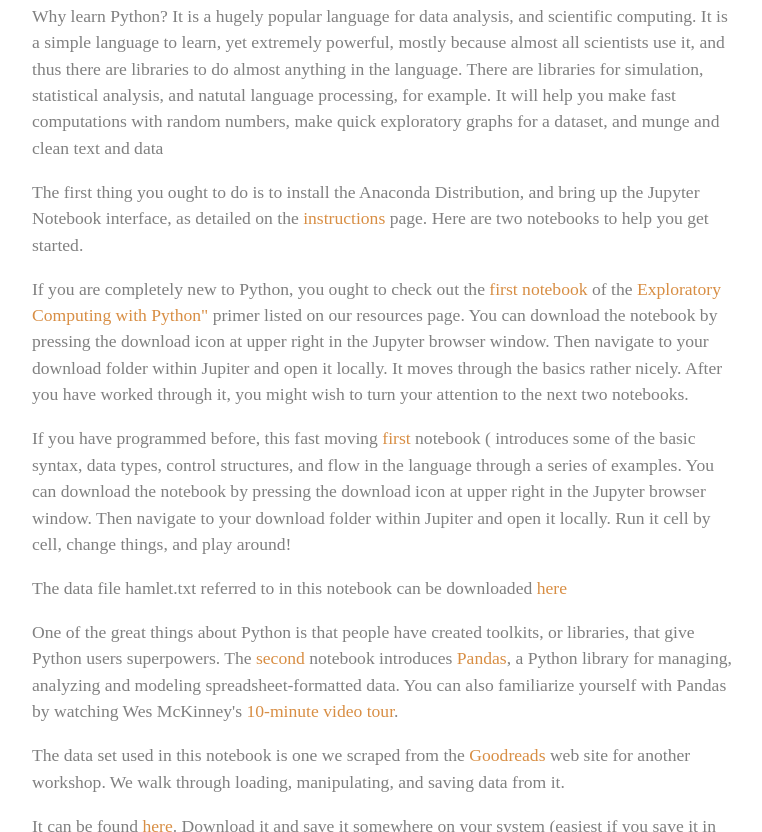
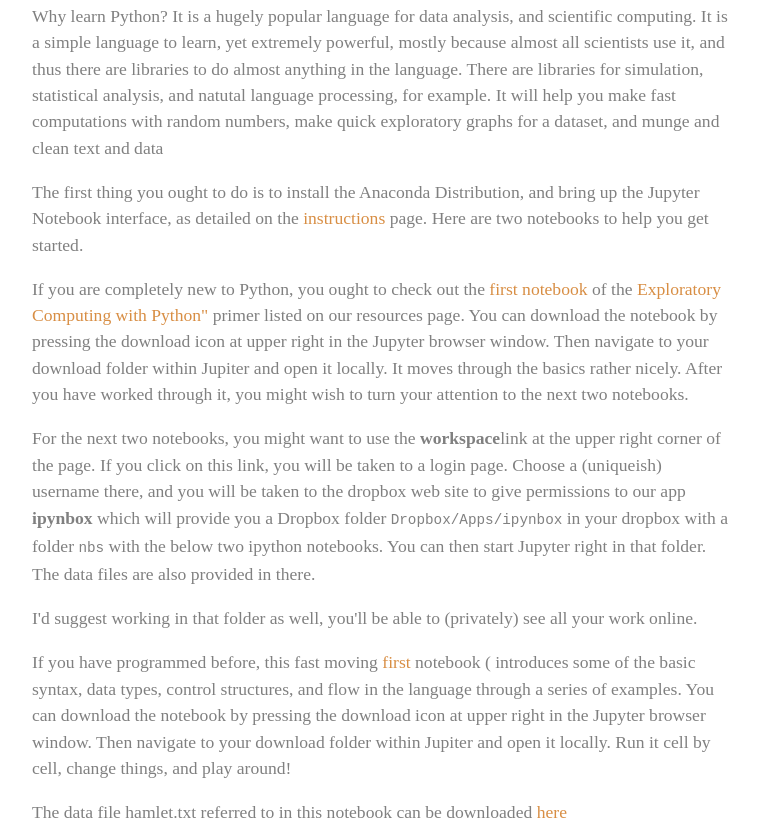
Before and after one commit to bit-player/nesw-workshop, a plain HTML site: page python.html in a window 1280 px wide. Shown: the part 420-1252 px from the top of the page, without its empty margins (258-1020 px from the left). Drawn offline with Linux system fonts and the light colour scheme.

Commit message:
workshop doc

```diff
--- a/python.html
+++ b/python.html
@@ -26,6 +26,11 @@
       <p>
       <p>If you are completely new to Python, you ought to check out the <a href="http://nbviewer.ipython.org/github/mbakker7/exploratory_computing_with_python/blob/master/notebook1/py_exploratory_comp_1_sol.ipynb">first notebook</a>  of the <a href="http://mbakker7.github.io/exploratory_computing_with_python/">Exploratory Computing with Python"</a> primer listed on our resources page. You can download the notebook by pressing the download icon at upper right in the Jupyter browser window. Then navigate to your download folder within Jupiter and open it locally. It moves through the basics rather nicely. After you have worked through it, you might wish to turn your attention to the next two notebooks.
       </p>
+      <p>For the next two notebooks, you might want to use the <b>workspace</b>link at the upper right corner of the page.
+        If you click on this link, you will be taken to a login page. Choose a (uniqueish) username there, and you will be taken to the dropbox web site to give permissions to our app <b>ipynbox</b> which will provide you a Dropbox folder <tt>Dropbox/Apps/ipynbox</tt> in your dropbox with a folder <tt>nbs</tt> with the below two ipython notebooks. You can then start Jupyter right in that folder. The data files are also provided in there.</p>
+
+        <p>I'd suggest working in that folder as well, you'll be able to (privately) see all your work online.</p>
+
       <p> If you have programmed before, this fast moving <a href="http://nbviewer.ipython.org/urls/dl.dropboxusercontent.com/u/75194/first_this.ipynb">first</a> notebook ( introduces some of the basic syntax, data types, control structures, and flow in the language through a series of examples. You can download the notebook by pressing the download icon at upper right in the Jupyter browser window. Then navigate to your download folder within Jupiter and open it locally. Run it cell by cell, change things, and play around!</p>
       <p> The data file hamlet.txt referred to in this notebook can be downloaded <a href="https://dl.dropboxusercontent.com/u/75194/hamlet.txt">here</a></p>
       <p>One of the great things about Python is that people have created toolkits, or libraries, that give Python users superpowers. The <a href="http://nbviewer.ipython.org/urls/dl.dropboxusercontent.com/u/75194/Pandas_the_Spreadsheet.ipynb">second</a> notebook introduces <a href="http://pandas.pydata.org/">Pandas</a>, a Python library for managing, analyzing and modeling spreadsheet-formatted data. You can also familiarize yourself with Pandas by watching Wes McKinney's <a href="https://vimeo.com/59324550">10-minute video tour</a>.
```
